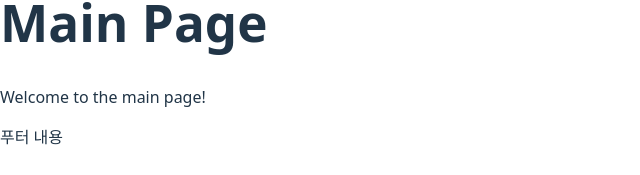
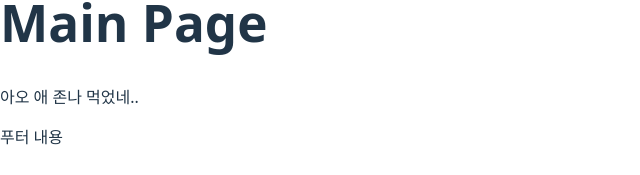
Before and after one commit to o11117/capstonedesign, a React (Vite) app: page / in a window 1280 px wide. Shown: the part 379-554 px from the top of the page, without its empty margins (0-640 px from the left). Built offline with nearby package versions, Linux system fonts and the light colour scheme.

Commit message:
Deploy: d335d5f65ac26857cced9faf74859a3e1ceb7c0f

```diff
--- a/src/pages/MainPage.tsx
+++ b/src/pages/MainPage.tsx
@@ -4,7 +4,7 @@ const MainPage = () => {
   return (
     <React.Fragment>
       <h1>Main Page</h1>
-      <p>Welcome to the main page!</p>
+      <p>아오 애 존나 먹었네..</p>
     </React.Fragment>
   );
 };
```
